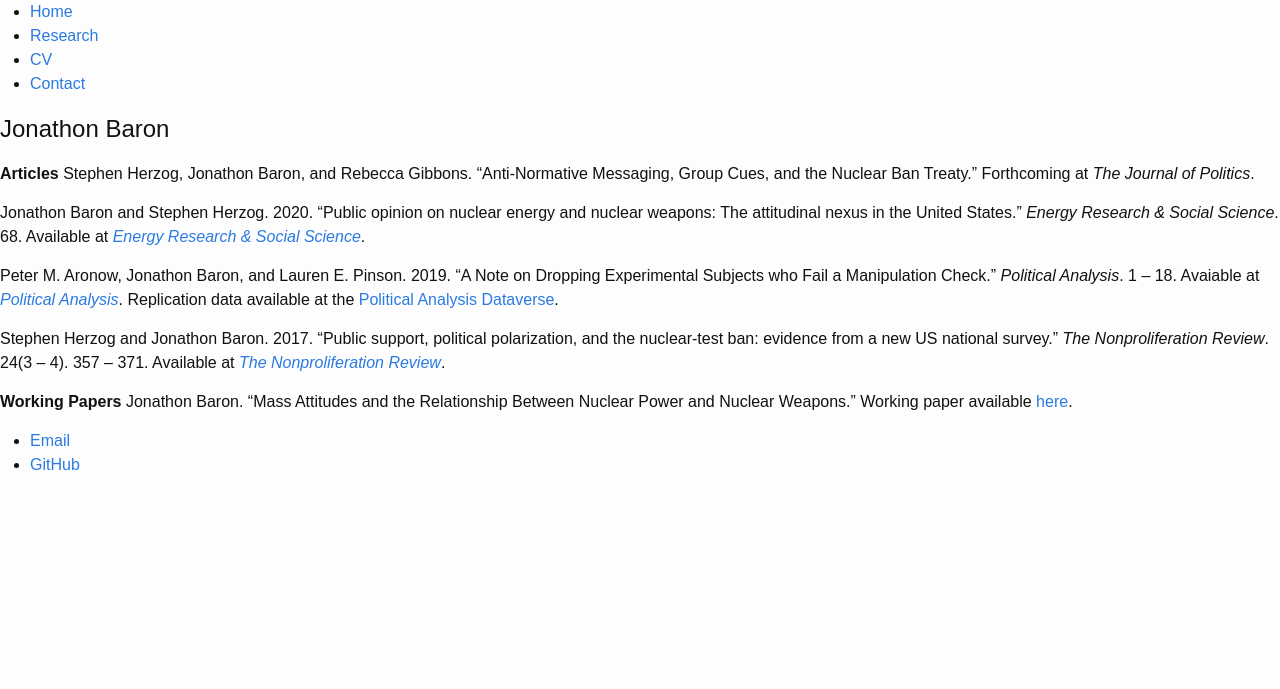
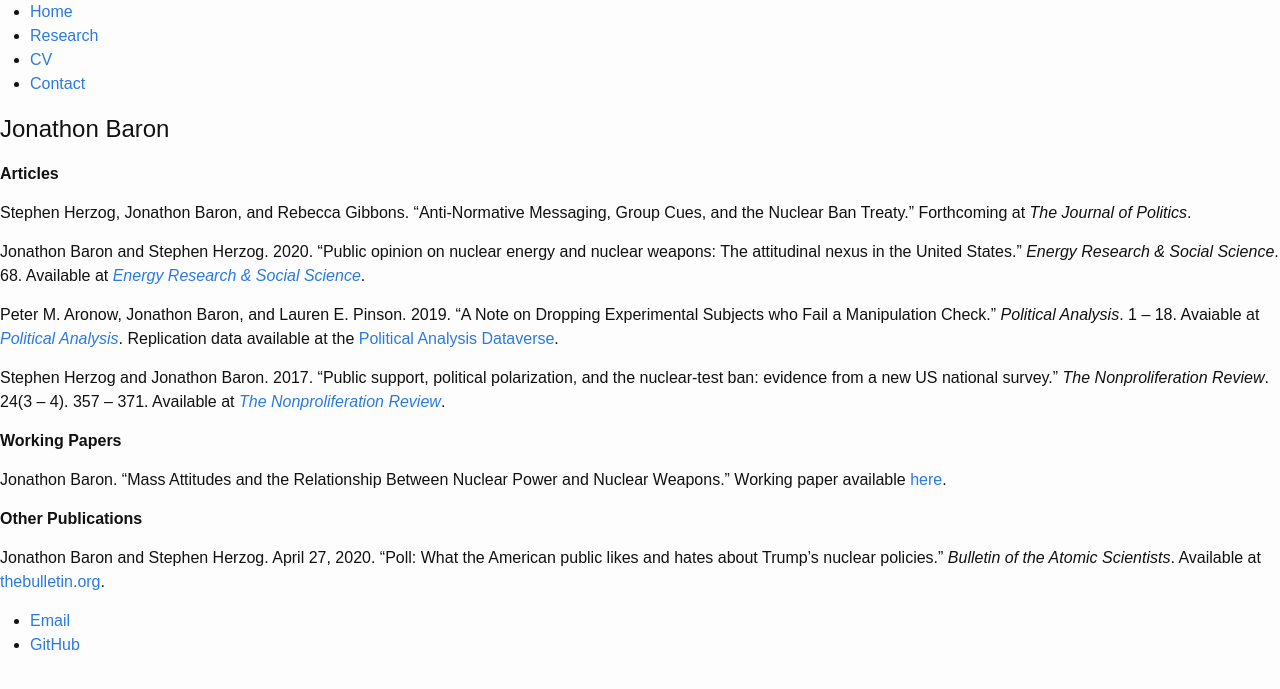
Before and after one commit to jonathonbaron/jonathonbaron.github.io, a Jekyll site: the page built from research/index.md, in a window 1280 px wide. Shown: the top 689 px of the page. Built offline with Jekyll 4.4.1, drawn with Linux system fonts in a browser that asks for light colours.

Commit message:
Update index.md

```diff
--- a/research/index.md
+++ b/research/index.md
@@ -1,10 +1,13 @@
 ---
 layout: default
 title: "Research"
-date: 2019-01-28
+date: 2020-06-19
 ---
 
 **Articles**
+
+<!-- Jonathon Baron, Stephen Herzog, and Rebecca Gibbons. "Japanese Public Opinion, Political Persuasion, and the Treaty on the Prohibition of Nuclear Weapons." Forthcoming at *The Journal for Peace and Nuclear Disarmament*. -->
+
 Stephen Herzog, Jonathon Baron, and Rebecca Gibbons. "Anti-Normative Messaging, Group Cues, and the Nuclear Ban Treaty." Forthcoming at *The Journal of Politics*.
 
 Jonathon Baron and Stephen Herzog. 2020. "Public opinion on nuclear energy and nuclear weapons: The attitudinal nexus in the United States." *Energy Research & Social Science*. 68. Available at [*Energy Research & Social Science*](https://doi.org/10.1016/j.erss.2020.101567).
@@ -14,4 +17,9 @@ Peter M. Aronow, Jonathon Baron, and Lauren E. Pinson. 2019. "A Note on Dropping
 Stephen Herzog and Jonathon Baron. 2017. "Public support, political polarization, and the nuclear-test ban: evidence from a new US national survey." *The Nonproliferation Review*. 24(3 &ndash; 4). 357 &ndash; 371. Available at [*The Nonproliferation Review*](http://www.tandfonline.com/doi/full/10.1080/10736700.2018.1429884).
 
 **Working Papers**
+
 Jonathon Baron. "Mass Attitudes and the Relationship Between Nuclear Power and Nuclear Weapons." Working paper available [here](baron_mass_attitudes.pdf).
+
+**Other Publications**
+
+Jonathon Baron and Stephen Herzog. April 27, 2020. "Poll: What the American public likes and hates about Trump's nuclear policies." *Bulletin of the Atomic Scientists*. Available at [thebulletin.org](https://thebulletin.org/2020/04/poll-what-the-american-public-likes-and-hates-about-trumps-nuclear-policies/).
```
